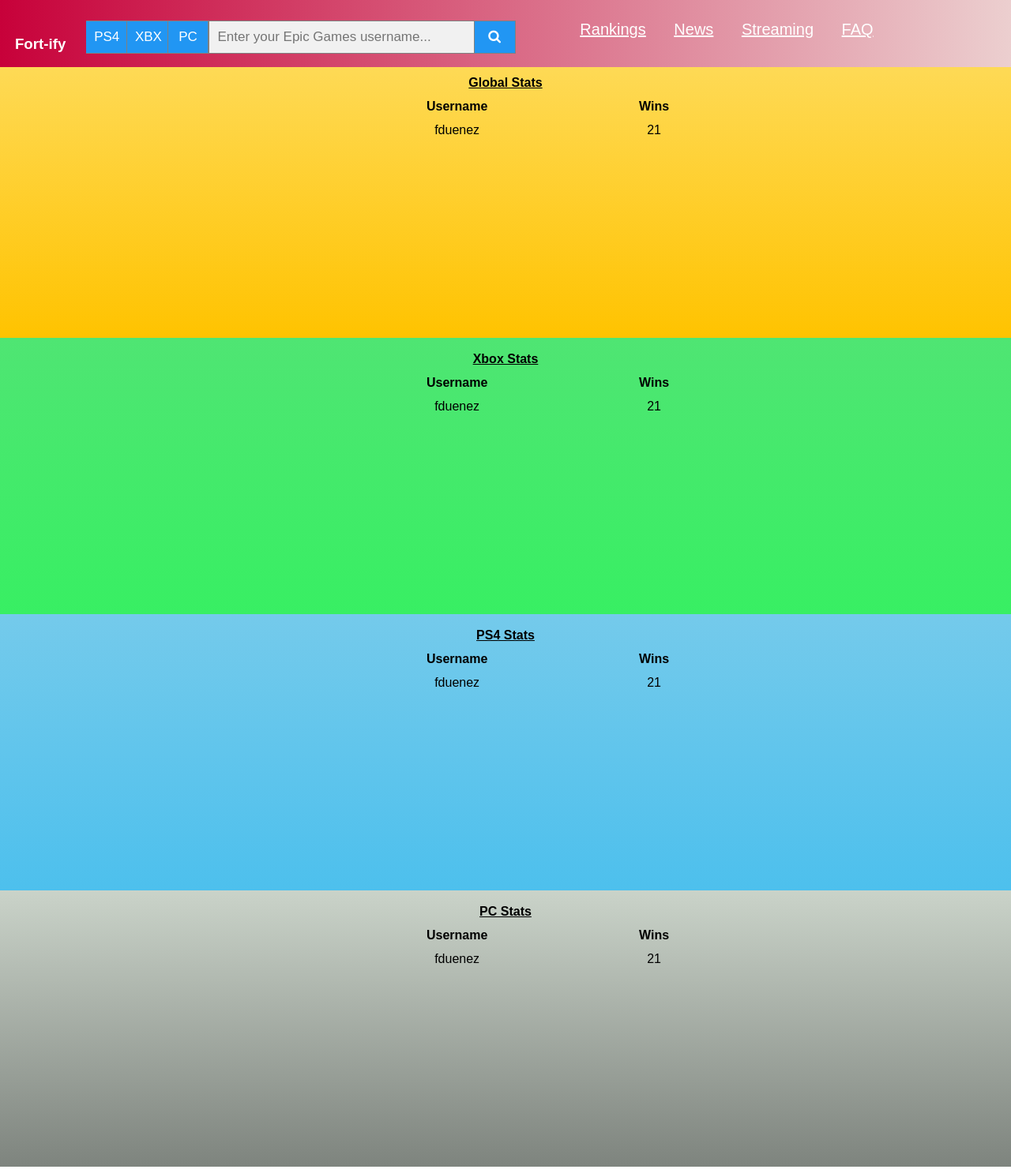
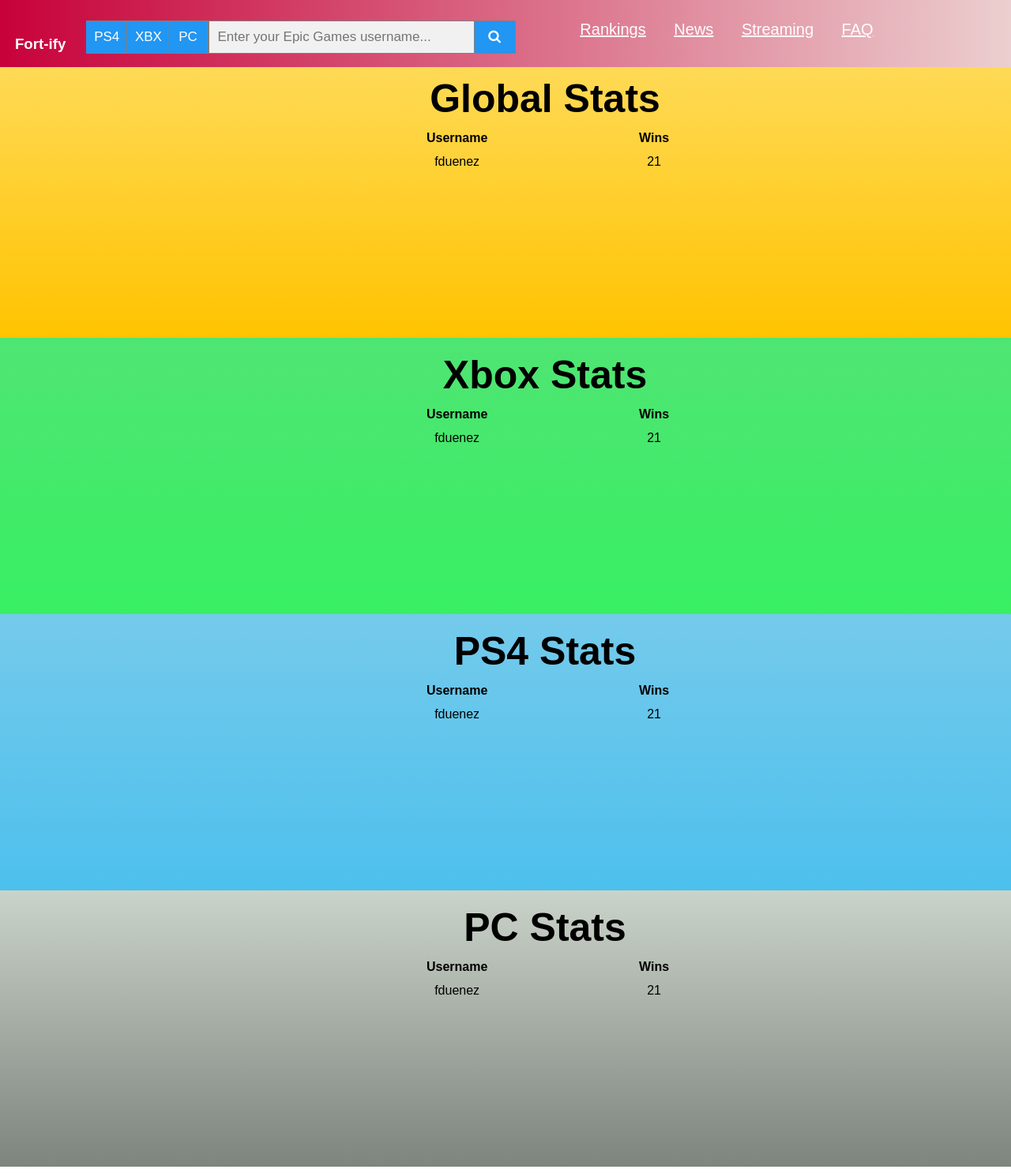
Before and after one commit to lucidlactose/Fort_ify, a PHP site: page /fortHome.php in a window 1280 px wide. Shown: the whole page at 79% size. Run offline with PHP 8.4, Linux system fonts and the light colour scheme; some libraries are stand-ins or nearby versions.

Commit message:
fixing the title css

```diff
--- a/css/styles.css
+++ b/css/styles.css
@@ -103,6 +103,10 @@ th{
 #tables{
 	text-align: center;
 }
+#sectionTitle{
+			margin-left: 100px;
+			font-size: 50px;
+}
 #globalRank{
 		background-image: linear-gradient(#FEDA57, #FFC300  );
 	width: 100%;
--- a/fortHome.php
+++ b/fortHome.php
@@ -36,7 +36,7 @@
     				<br>
     				<table id = "globalTable">
     					<tr>
-    						<b><u>Global Stats</u></b>
+    						<b id= "sectionTitle">Global Stats</b>
     					</tr>
     					<tr>
     						<th>Username</th>
@@ -55,7 +55,7 @@
     				<br>
     				<table id = "xboxTable">
     					<tr>
-    						<b><u>Xbox Stats</u></b>
+    						<b id= "sectionTitle">Xbox Stats</b>
     					</tr>
     					<tr>
     						<th>Username</th>
@@ -74,7 +74,7 @@
     				<br>
     				<table id = "ps4Table">
     					<tr>
-    						<b><u>PS4 Stats</u></b>
+    						<b id= "sectionTitle">PS4 Stats</b>
     					</tr>
     					<tr>
     						<th>Username</th>
@@ -92,7 +92,7 @@
     				<br>
     				<table  id = "pcTable">
     					<tr>
-    						<b><u>PC Stats</u></b>
+    						<b id= "sectionTitle">PC Stats</b>
     					</tr>
     					<tr>
     						<th>Username</th>
```
